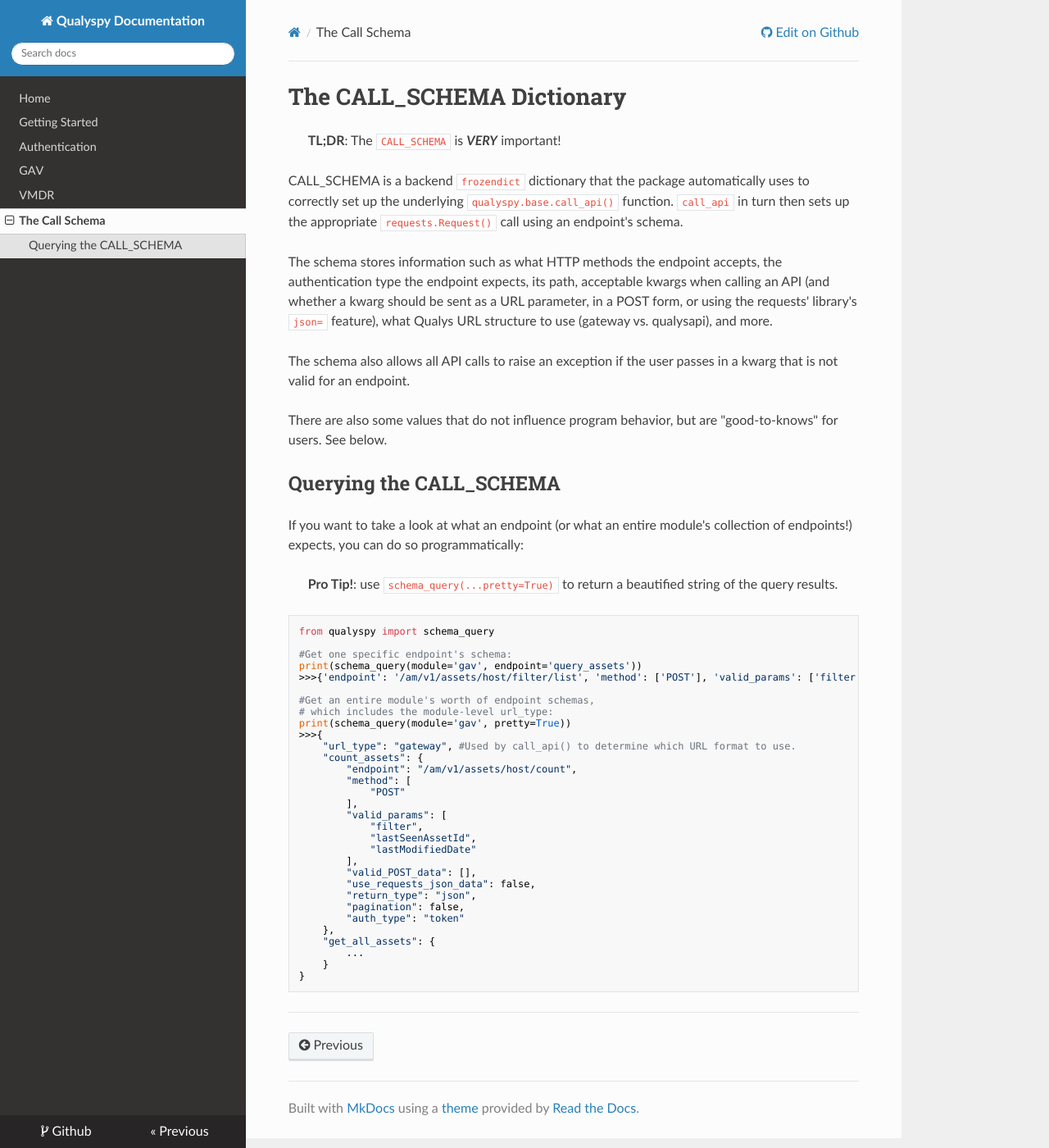
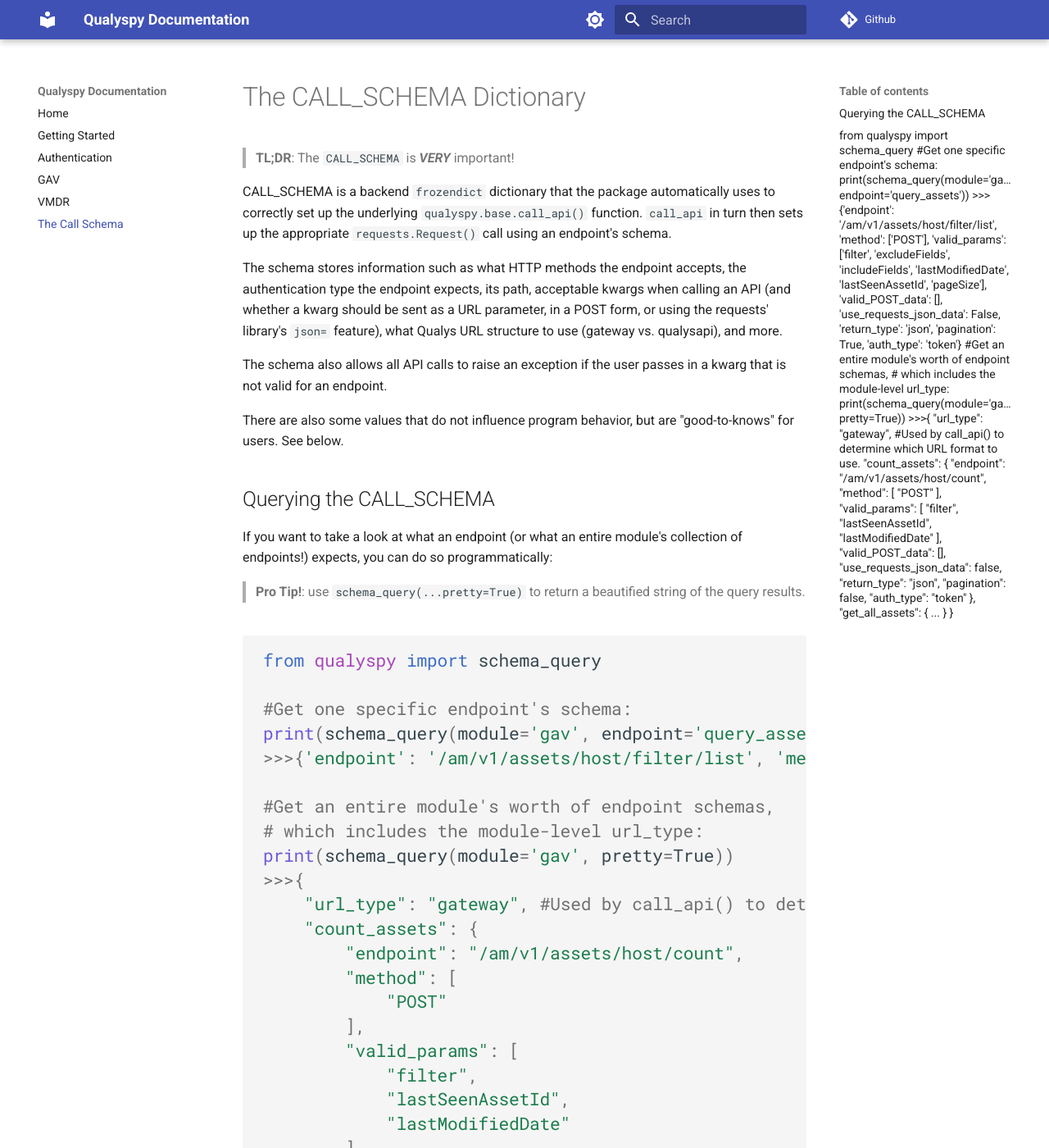
Before and after one commit to 0x41424142/qualysdk, an MkDocs documentation site: the page built from docs/callschema.md, in a window 1280 px wide and 1400 px high. Shown: the whole window at 82% size. Built offline with MkDocs 1.6.1 and Material for MkDocs 9.7.7, drawn with Linux system fonts in a browser that asks for light colours; nearby versions of some CDN libraries; comment, search, counter and statistics services are not loaded; some of the changed text lies outside the part shown.

Commit message:
added doc theme

````diff
--- a/docs/authentication.md
+++ b/docs/authentication.md
@@ -51,6 +51,9 @@
 ```
 
 ## Auth Class Hierarchy
+
+The ```qualyspy.auth``` module has a class hierarchy that looks like this:
+
 ```mermaid
 graph
 A[qualyspy.auth.base.BaseAuthentication]-->B(qualyspy.auth.basic.BasicAuth)
--- a/mkdocs.yml
+++ b/mkdocs.yml
@@ -6,9 +6,36 @@
   - GAV: gav.md
   - VMDR: vmdr.md
   - The Call Schema: callschema.md
+
+markdown_extensions:
+  - pymdownx.highlight:
+      anchor_linenums: true
+  - pymdownx.superfences:
+      custom_fences:
+        - name: mermaid
+          class: mermaid
+          format: pymdownx.superfences.fence_code_format
+  - tables
+
+
 theme:
-  name: readthedocs
-  color_mode: dark
+  name: material
+  palette:
+
+    # Palette toggle for dark mode
+    - media: "(prefers-color-scheme: dark)"
+      scheme: slate
+      toggle:
+        icon: material/brightness-4
+        name: Switch to light mode
+
+    # Palette toggle for light mode
+    - media: "(prefers-color-scheme: light)"
+      scheme: default
+      toggle:
+        icon: material/brightness-7
+        name: Switch to dark mode
+
   features:
     - navigation.instant
     - navigation.instant.prefetch
````
